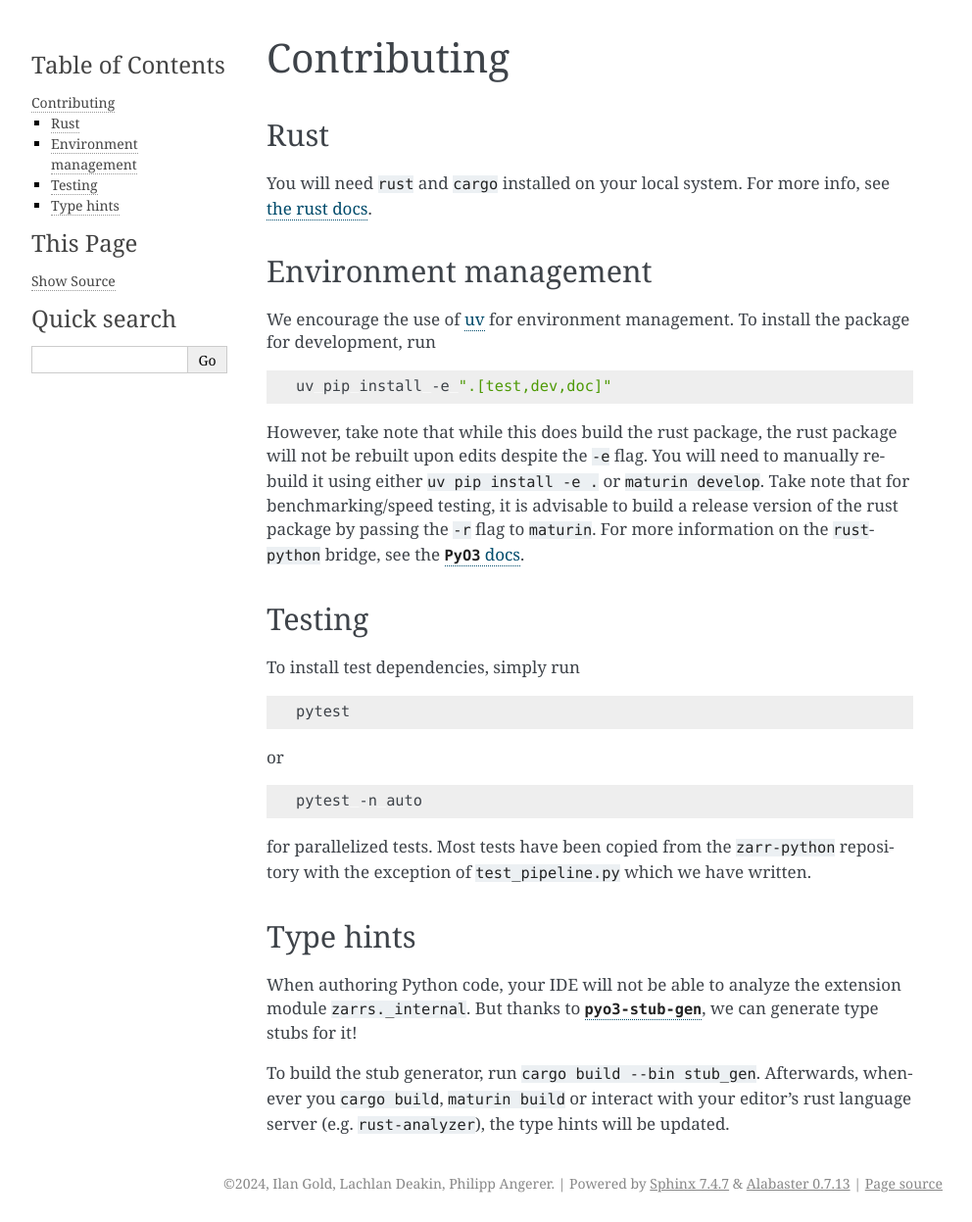
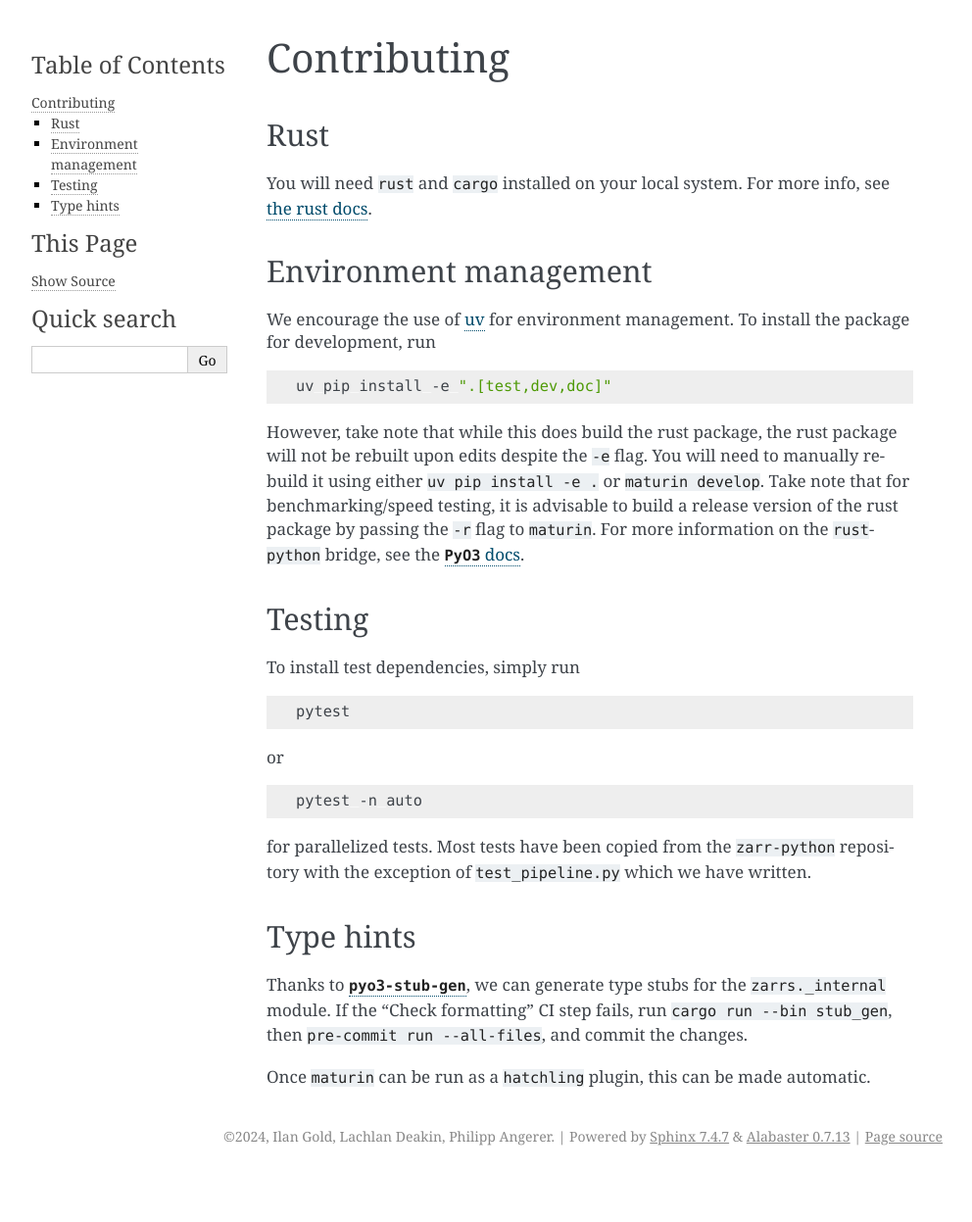
Before and after one commit to zarrs/zarrs-python, a Sphinx documentation site: the page built from docs/contributing.md, in a window 1280 px wide. Shown: the whole page at 98% size, without its empty margins (148-1140 px from the left). Built offline with Sphinx 7.4.7, drawn with Linux system fonts in a browser that asks for light colours; after the commit the page ends 1199 px from its top, so only the background shows below that.

Commit message:
Document

```diff
--- a/docs/contributing.md
+++ b/docs/contributing.md
@@ -32,10 +32,9 @@ for parallelized tests.  Most tests have been copied from the `zarr-python` repo
 
 ## Type hints
 
-When authoring Python code, your IDE will not be able to analyze the extension module `zarrs._internal`.
-But thanks to [`pyo3-stub-gen`][], we can generate type stubs for it!
+Thanks to [`pyo3-stub-gen`][], we can generate type stubs for the `zarrs._internal` module.
+If the “Check formatting” CI step fails, run `cargo run --bin stub_gen`, then `pre-commit run --all-files`, and commit the changes.
 
-To build the stub generator, run `cargo build --bin stub_gen`.
-Afterwards, whenever you `cargo build`, `maturin build` or interact with your editor’s rust language server (e.g. `rust-analyzer`), the type hints will be updated.
+Once `maturin` can be run as a `hatchling` plugin, this can be made automatic.
 
 [`pyo3-stub-gen`]: https://github.com/Jij-Inc/pyo3-stub-gen
```
Also changed, not shown: 1 other file.
